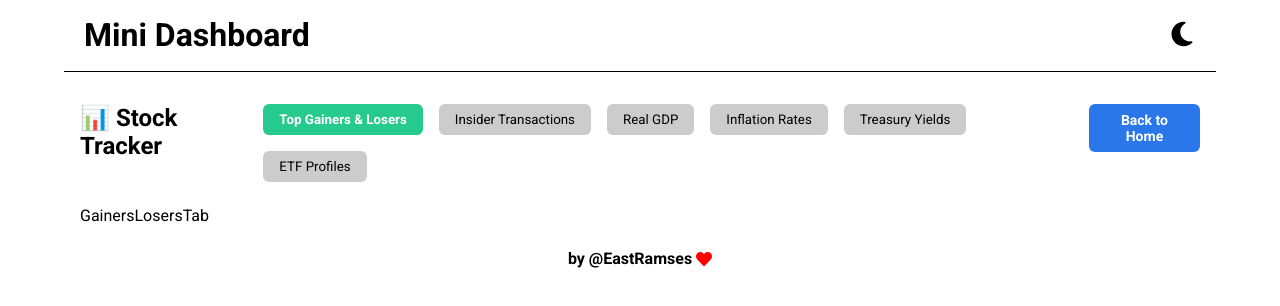
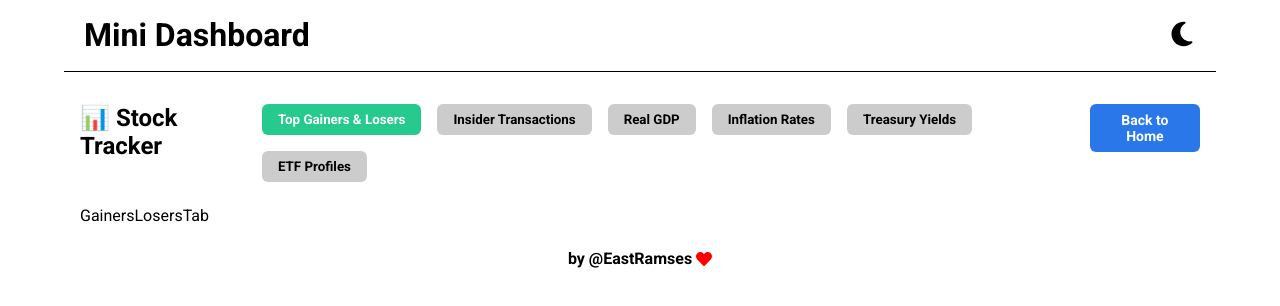
Before and after one commit to Marlisa-dev/mini-dashboard, a React (Vite) app in the folder frontend/: page /stocks in a window 1280 px wide. Shown: the top 306 px of the page. Built offline with nearby package versions, Linux system fonts and the light colour scheme.

Commit message:
fixed weather dashboard error

```diff
--- a/frontend/src/components/Weather.jsx
+++ b/frontend/src/components/Weather.jsx
@@ -6,13 +6,15 @@ function WeatherWidget() {
   const [city, setCity] = useState('Dallas');
   const [inputValue, setInputValue] = useState('');
 
+  const fetchData = async (selectedCity) => {
+    const data = await getWeather(selectedCity);
+    setWeather(data);
+  };
+
   useEffect(() => {
-    const fetchData = async (selectedCity) => {
-      const data = await getWeather(selectedCity);
-      setWeather(data);
-    }
-    fetchData(city);
+    fetchData(city); // ✅ Works fine now
   }, []);
+
 
   return (
     <div className="widget">
--- a/frontend/src/pages/StocksPage.jsx
+++ b/frontend/src/pages/StocksPage.jsx
@@ -38,7 +38,8 @@ const StocksPage = () => {
                     border: 'none',
                     background: activeTab === tab.key ? '#26c98e' : '#ccc',
                     color: activeTab === tab.key ? 'white' : 'black',
-                    cursor: 'pointer'
+                    cursor: 'pointer',
+                    fontWeight: 'bold'
                     }}
                 >
                     {tab.label}
```
